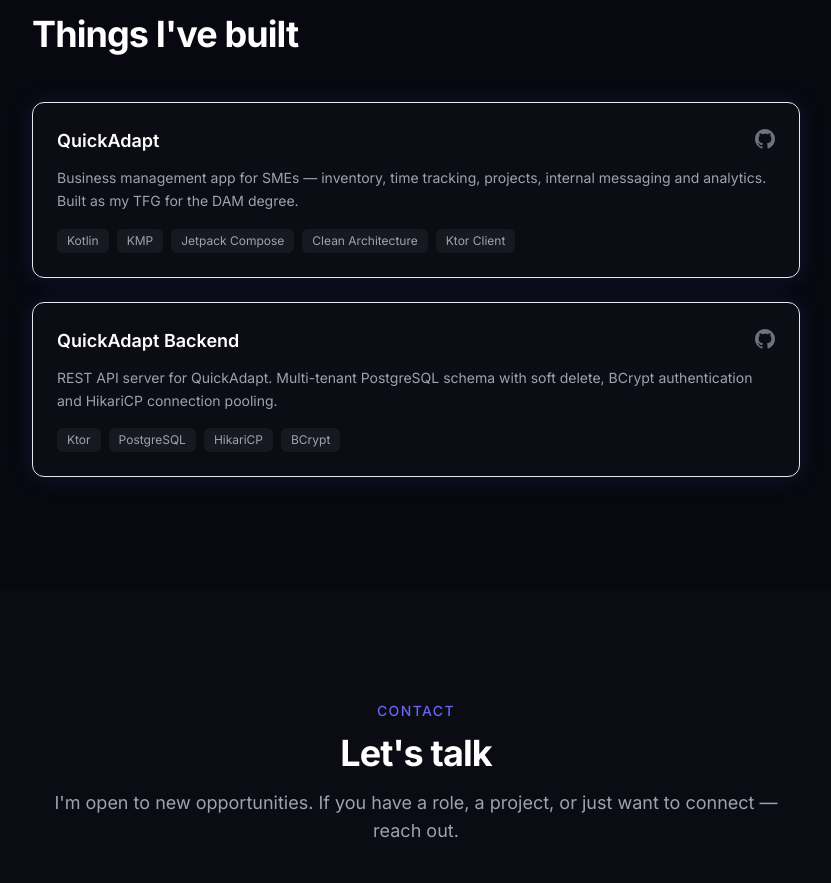
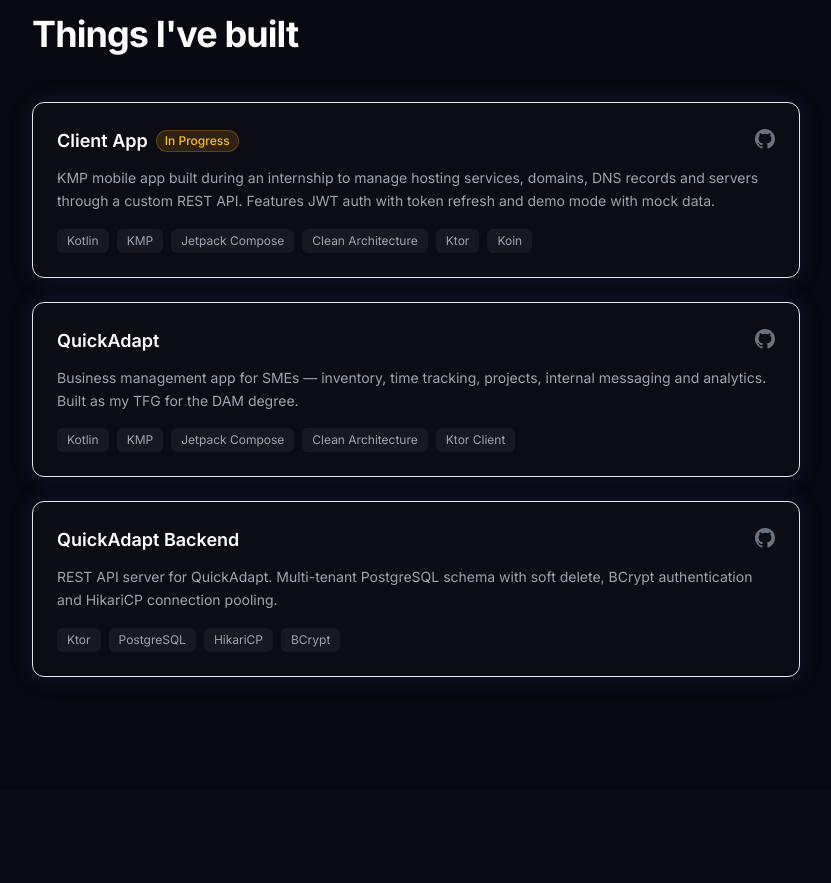
Before and after one commit to DavidBertsan/DavidBertsan.github.io, a React (Vite) app: page / in a window 1280 px wide. Shown: the part 2265-3148 px from the top of the page, without its empty margins (224-1055 px from the left). Built offline with nearby package versions, Linux system fonts and the light colour scheme.

Commit message:
feat: add Client App project with in-progress badge

```diff
--- a/src/components/Projects.jsx
+++ b/src/components/Projects.jsx
@@ -1,6 +1,17 @@
 import { useLang } from '../LangContext'
 
 const projects = [
+  {
+    title: 'Client App',
+    description: {
+      en: 'KMP mobile app built during an internship to manage hosting services, domains, DNS records and servers through a custom REST API. Features JWT auth with token refresh and demo mode with mock data.',
+      es: 'App móvil KMP desarrollada durante prácticas para gestionar servicios de hosting, dominios, registros DNS y servidores a través de una API REST propia. Incluye autenticación JWT con refresh token y modo demo con datos mock.',
+    },
+    tags: ['Kotlin', 'KMP', 'Jetpack Compose', 'Clean Architecture', 'Ktor', 'Koin'],
+    github: 'https://github.com/DavidBertsan/client-app',
+    accent: '#f59e0b',
+    wip: true,
+  },
   {
     title: 'QuickAdapt',
     description: {
@@ -43,9 +54,16 @@ export default function Projects() {
               className={`reveal reveal-delay-${i + 1} group p-6 rounded-xl border border-white/8 bg-surface/60 glow hover:border-accent/30 transition-all duration-300`}
             >
               <div className="flex items-start justify-between gap-4 mb-3">
-                <h3 className="text-lg font-semibold text-white group-hover:text-accent-light transition-colors">
-                  {project.title}
-                </h3>
+                <div className="flex items-center gap-2">
+                  <h3 className="text-lg font-semibold text-white group-hover:text-accent-light transition-colors">
+                    {project.title}
+                  </h3>
+                  {project.wip && (
+                    <span className="px-2 py-0.5 text-xs font-medium rounded-full bg-amber-500/15 text-amber-400 border border-amber-500/25">
+                      {lang === 'es' ? 'En curso' : 'In Progress'}
+                    </span>
+                  )}
+                </div>
                 <a
                   href={project.github}
                   target="_blank"
```
